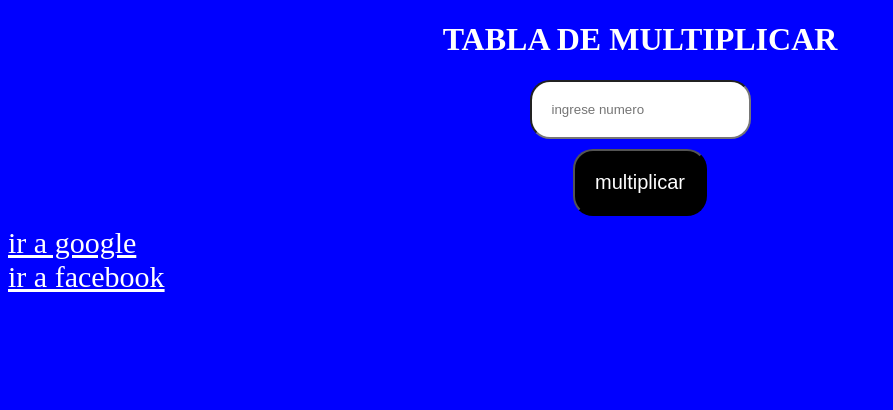
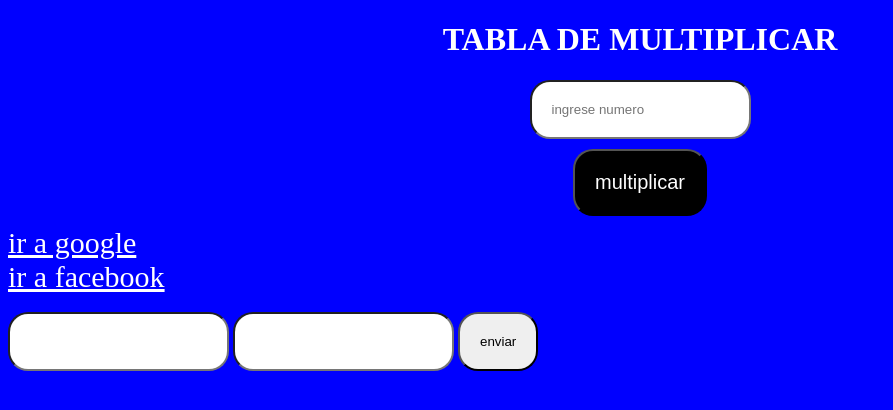
Before and after one commit to jolbap/multiplicacion, a plain HTML site: page index.html in a window 1280 px wide. Shown: the whole page, without its empty margins (0-893 px from the left). Drawn offline with Linux system fonts and the light colour scheme.

Commit message:
ingresando form

```diff
--- a/index.html
+++ b/index.html
@@ -15,6 +15,11 @@
 		"/>
 	</center>
 	<a href="https://www.google.com">ir a google</a><br>
-	<a href="https://es-la.facebook.com/">ir a facebook</a>
+	<a href="https://es-la.facebook.com/">ir a facebook</a><br><br>
+	<form>
+		<input type="text"/>
+		<input type="password"/>
+		<input type="submit" value="enviar"/>
+	</form>
 </body>
 </html>
```
